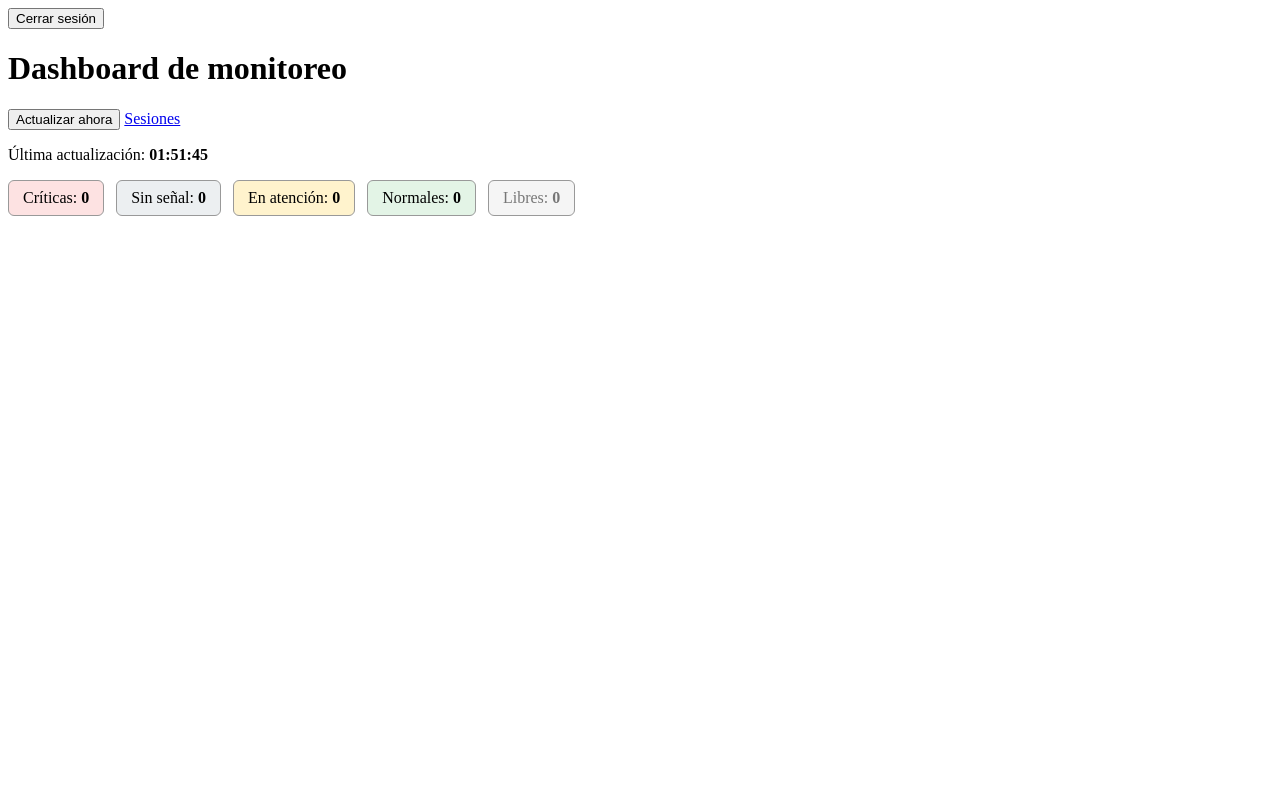
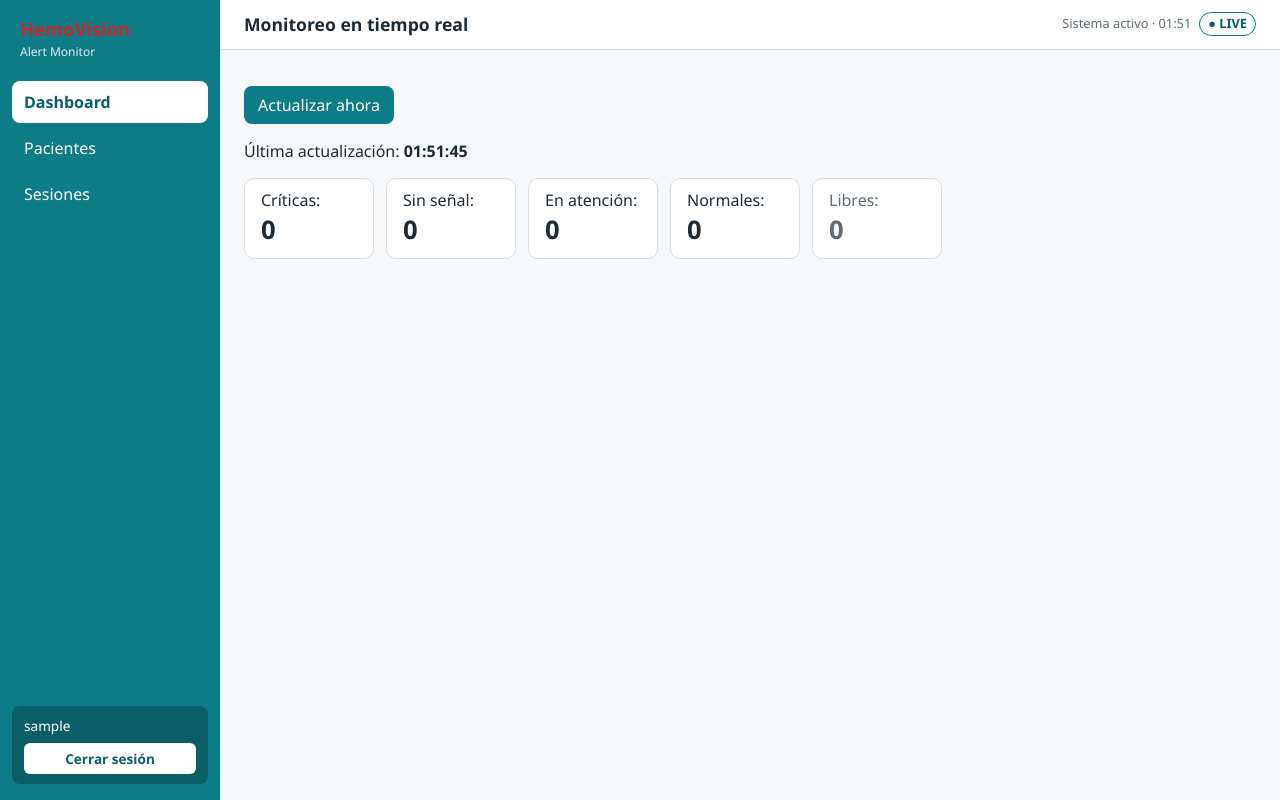
Before and after one commit to Darix-io/Proyecto-hemo-vision-alert, a Django app: page / in a window 1280 px wide. Run offline with Django 5.2, Linux system fonts and the light colour scheme; the visitor is signed in with stand-in values (Sample User, id 1); data that the repository does not hold is empty.

Commit message:
feat: agrega estilo compartido y menú lateral (M4)

```diff
--- a/monitoreo/templates/monitoreo/dashboard.html
+++ b/monitoreo/templates/monitoreo/dashboard.html
@@ -1,28 +1,10 @@
 {% extends "pacientes/base.html" %}
 {% block titulo %}Dashboard · HemoVision Alert{% endblock %}
+{% block encabezado %}Monitoreo en tiempo real{% endblock %}
 
 {% block contenido %}
-<style>
-  .contadores { display: flex; gap: 12px; list-style: none; padding: 0; flex-wrap: wrap; }
-  .contadores li { padding: 8px 14px; border-radius: 6px; border: 1px solid #999; }
-  .rejilla { display: grid; grid-template-columns: repeat(auto-fill, minmax(150px, 1fr)); gap: 10px; }
-  .tarjeta { border: 2px solid #999; border-radius: 8px; padding: 8px; }
-  .tarjeta h3 { margin: 0 0 4px; }
-  .tarjeta p { margin: 2px 0; }
-  .critica { background: #fde2e2; border-color: #c62828; }
-  .sin_senal { background: #eceff1; border: 2px dashed #455a64; }
-  .atencion { background: #fff3cd; border-color: #f9a825; }
-  .normal { background: #e3f4e6; border-color: #2e7d32; }
-  .libre { background: #f5f5f5; border-color: #ccc; color: #777; }
-  .marca { font-weight: bold; color: #c62828; }
-  .estado { font-weight: bold; }
-  #aviso { background: #fff3cd; border: 2px solid #f9a825; padding: 8px; }
-</style>
-
-<h1>Dashboard de monitoreo</h1>
 <p>
   <button type="button" id="actualizar">Actualizar ahora</button>
-  <a href="{% url 'pacientes:sesiones' %}">Sesiones</a>
 </p>
 <p id="aviso" role="alert" hidden>
   El Dashboard dejó de actualizarse. Los datos mostrados pueden estar desactualizados.
--- /dev/null
+++ b/pacientes/static/pacientes/hemovision.css
@@ -0,0 +1,163 @@
+:root {
+  --turquesa: #0e7c86;
+  --turquesa-oscuro: #0a5f67;
+  --rojo: #c62828;
+  --rojo-fondo: #fde8e8;
+  --ambar: #8a5a00;
+  --ambar-borde: #f2a900;
+  --ambar-fondo: #fff4d6;
+  --verde: #1b6e2f;
+  --verde-fondo: #e6f4ea;
+  --gris: #5f6b73;
+  --gris-fondo: #f1f3f4;
+  --texto: #1d2b36;
+  --borde: #d5dde2;
+  --fondo: #f6f8f9;
+}
+
+* { box-sizing: border-box; }
+
+body {
+  margin: 0;
+  font-family: "Segoe UI", Roboto, Arial, sans-serif;
+  color: var(--texto);
+  background: var(--fondo);
+  line-height: 1.4;
+}
+
+.app { display: flex; min-height: 100vh; }
+
+/* Menú lateral */
+.menu {
+  width: 220px;
+  background: var(--turquesa);
+  color: #fff;
+  display: flex;
+  flex-direction: column;
+  padding: 16px 12px;
+  flex-shrink: 0;
+}
+.menu .marca { font-size: 1.15rem; font-weight: 700; margin: 0 8px 2px; }
+.menu .submarca { font-size: .75rem; opacity: .85; margin: 0 8px 20px; }
+.menu nav { display: flex; flex-direction: column; gap: 4px; }
+.menu nav a {
+  color: #fff;
+  text-decoration: none;
+  padding: 10px 12px;
+  border-radius: 8px;
+}
+.menu nav a:hover { background: var(--turquesa-oscuro); }
+.menu nav a.activo { background: #fff; color: var(--turquesa-oscuro); font-weight: 700; }
+.menu .usuario {
+  margin-top: auto;
+  background: var(--turquesa-oscuro);
+  border-radius: 8px;
+  padding: 10px 12px;
+  font-size: .85rem;
+}
+.menu .usuario button {
+  margin-top: 8px;
+  width: 100%;
+  background: #fff;
+  color: var(--turquesa-oscuro);
+  border: 0;
+  border-radius: 6px;
+  padding: 6px;
+  font-weight: 700;
+  cursor: pointer;
+}
+
+/* Zona principal */
+.principal { flex: 1; min-width: 0; }
+.barra {
+  display: flex;
+  justify-content: space-between;
+  align-items: center;
+  background: #fff;
+  border-bottom: 1px solid var(--borde);
+  padding: 12px 24px;
+}
+.barra h1 { font-size: 1.1rem; margin: 0; }
+.estado-sistema { font-size: .8rem; color: var(--gris); }
+.en-vivo {
+  display: inline-block;
+  margin-left: 8px;
+  padding: 2px 8px;
+  border: 1px solid var(--turquesa);
+  border-radius: 12px;
+  color: var(--turquesa-oscuro);
+  font-weight: 700;
+}
+main { padding: 20px 24px; }
+
+/* Mensajes */
+.mensajes p {
+  background: var(--verde-fondo);
+  border: 1px solid var(--verde);
+  border-radius: 8px;
+  padding: 10px 14px;
+  margin: 0 0 12px;
+}
+
+/* Botones, enlaces, tablas */
+a { color: var(--turquesa-oscuro); }
+button, .boton {
+  background: var(--turquesa);
+  color: #fff;
+  border: 0;
+  border-radius: 8px;
+  padding: 8px 14px;
+  font: inherit;
+  cursor: pointer;
+  text-decoration: none;
+  display: inline-block;
+}
+button:hover, .boton:hover { background: var(--turquesa-oscuro); }
+.boton-claro { background: #fff; color: var(--texto); border: 1px solid var(--borde); }
+.boton-claro:hover { background: var(--gris-fondo); }
+table { border-collapse: collapse; background: #fff; border: 1px solid var(--borde); border-radius: 8px; }
+th, td { padding: 8px 14px; text-align: left; border-bottom: 1px solid var(--borde); }
+th { background: var(--gris-fondo); font-size: .85rem; }
+input, select, textarea {
+  font: inherit;
+  padding: 8px 10px;
+  border: 1px solid var(--borde);
+  border-radius: 8px;
+}
+.errorlist { color: var(--rojo); list-style: none; padding: 0; margin: 4px 0; }
+
+/* Dashboard */
+.contadores { display: flex; gap: 12px; list-style: none; padding: 0; flex-wrap: wrap; margin: 0 0 16px; }
+.contadores li {
+  padding: 10px 16px;
+  border-radius: 10px;
+  border: 1px solid var(--borde);
+  background: #fff;
+  min-width: 130px;
+}
+.contadores strong { display: block; font-size: 1.6rem; }
+.rejilla { display: grid; grid-template-columns: repeat(auto-fill, minmax(180px, 1fr)); gap: 12px; }
+.tarjeta {
+  background: #fff;
+  border: 2px solid var(--borde);
+  border-radius: 10px;
+  padding: 10px 12px;
+}
+.tarjeta h3 { margin: 0 0 4px; font-size: 1rem; }
+.tarjeta p { margin: 2px 0; font-size: .85rem; }
+.estado { font-weight: 700; }
+.critica { background: var(--rojo-fondo); border-color: var(--rojo); }
+.sin_senal { background: var(--gris-fondo); border: 2px dashed var(--gris); }
+.atencion { background: var(--ambar-fondo); border-color: var(--ambar-borde); }
+.normal { background: var(--verde-fondo); border-color: var(--verde); }
+.libre { background: #fafafa; border-color: var(--borde); color: var(--gris); }
+.critica .estado { color: var(--rojo); }
+.atencion .estado { color: var(--ambar); }
+.normal .estado { color: var(--verde); }
+.marca { font-weight: 700; color: var(--rojo); }
+#aviso { background: var(--ambar-fondo); border: 2px solid var(--ambar-borde); padding: 8px 12px; border-radius: 8px; }
+
+@media (max-width: 700px) {
+  .app { flex-direction: column; }
+  .menu { width: 100%; }
+}
--- a/pacientes/templates/pacientes/base.html
+++ b/pacientes/templates/pacientes/base.html
@@ -1,21 +1,43 @@
-<!DOCTYPE html>
+{% load static %}<!DOCTYPE html>
 <html lang="es">
 <head>
   <meta charset="utf-8">
   <meta name="viewport" content="width=device-width, initial-scale=1">
   <title>{% block titulo %}HemoVision Alert{% endblock %}</title>
+  <link rel="stylesheet" href="{% static 'pacientes/hemovision.css' %}">
 </head>
 <body>
+  <div class="app">
     {% if user.is_authenticated %}
+    <aside class="menu">
+      <p class="marca">HemoVision</p>
+      <p class="submarca">Alert Monitor</p>
+      <nav aria-label="Principal">
+        <a href="{% url 'monitoreo:dashboard' %}"
+           {% if request.resolver_match.app_name == 'monitoreo' %}class="activo" aria-current="page"{% endif %}>Dashboard</a>
+        <a href="{% url 'pacientes:lista' %}"
+           {% if request.resolver_match.view_name in 'pacientes:lista pacientes:registrar' %}class="activo" aria-current="page"{% endif %}>Pacientes</a>
+        <a href="{% url 'pacientes:sesiones' %}"
+           {% if request.resolver_match.url_name in 'sesiones sesion_iniciar' %}class="activo" aria-current="page"{% endif %}>Sesiones</a>
+      </nav>
+      <div class="usuario">
+        {{ user.get_username }}
         <form method="post" action="{% url 'seguridad:logout' %}">
           {% csrf_token %}
           <button type="submit">Cerrar sesión</button>
         </form>
+      </div>
+    </aside>
     {% endif %}
 
+    <div class="principal">
+      <header class="barra">
+        <h1>{% block encabezado %}{% block titulo_pagina %}HemoVision Alert{% endblock %}{% endblock %}</h1>
+        <span class="estado-sistema">Sistema activo · {% now "H:i" %}<span class="en-vivo">● LIVE</span></span>
+      </header>
       <main>
         {% if messages %}
-      <div role="status">
+          <div class="mensajes" role="status">
             {% for mensaje in messages %}
               <p>{{ mensaje }}</p>
             {% endfor %}
@@ -23,5 +45,7 @@
         {% endif %}
         {% block contenido %}{% endblock %}
       </main>
+    </div>
+  </div>
 </body>
 </html>
```
Lines whose indentation alone changed are shown as unchanged.
